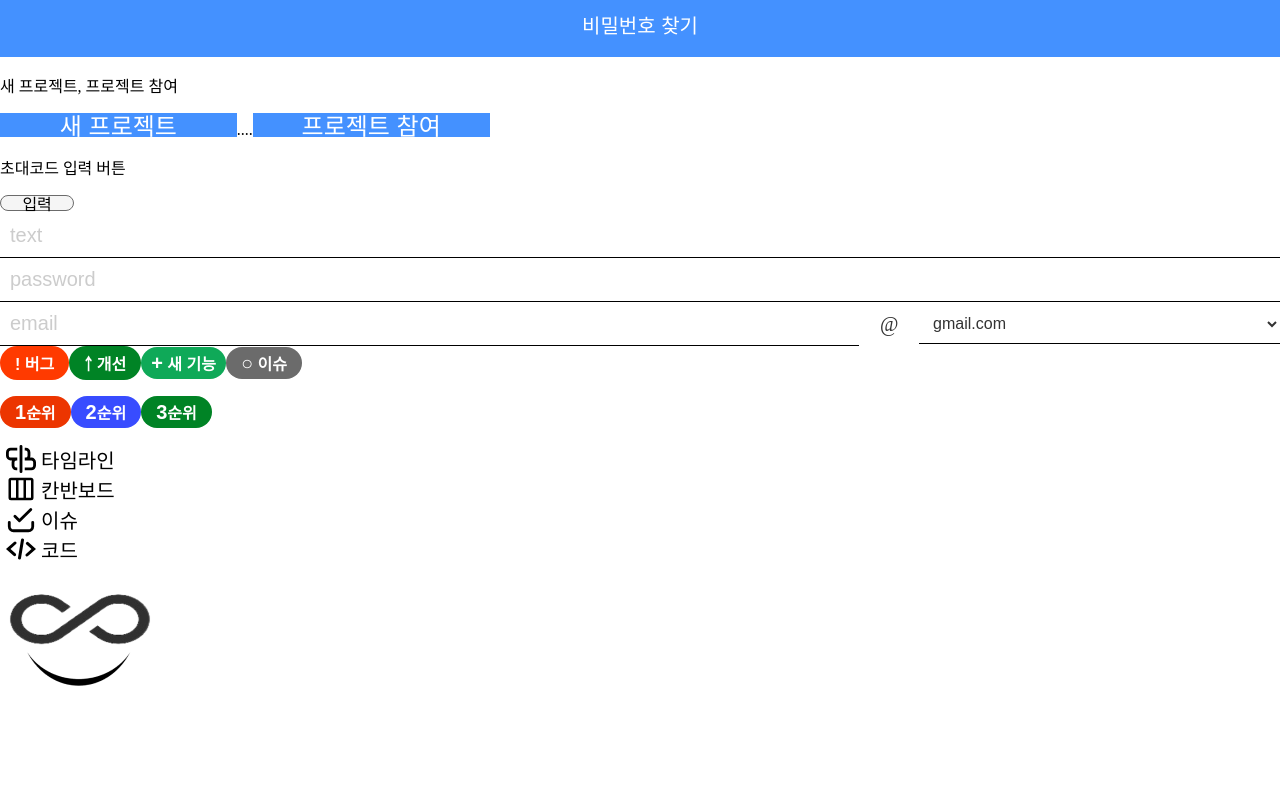
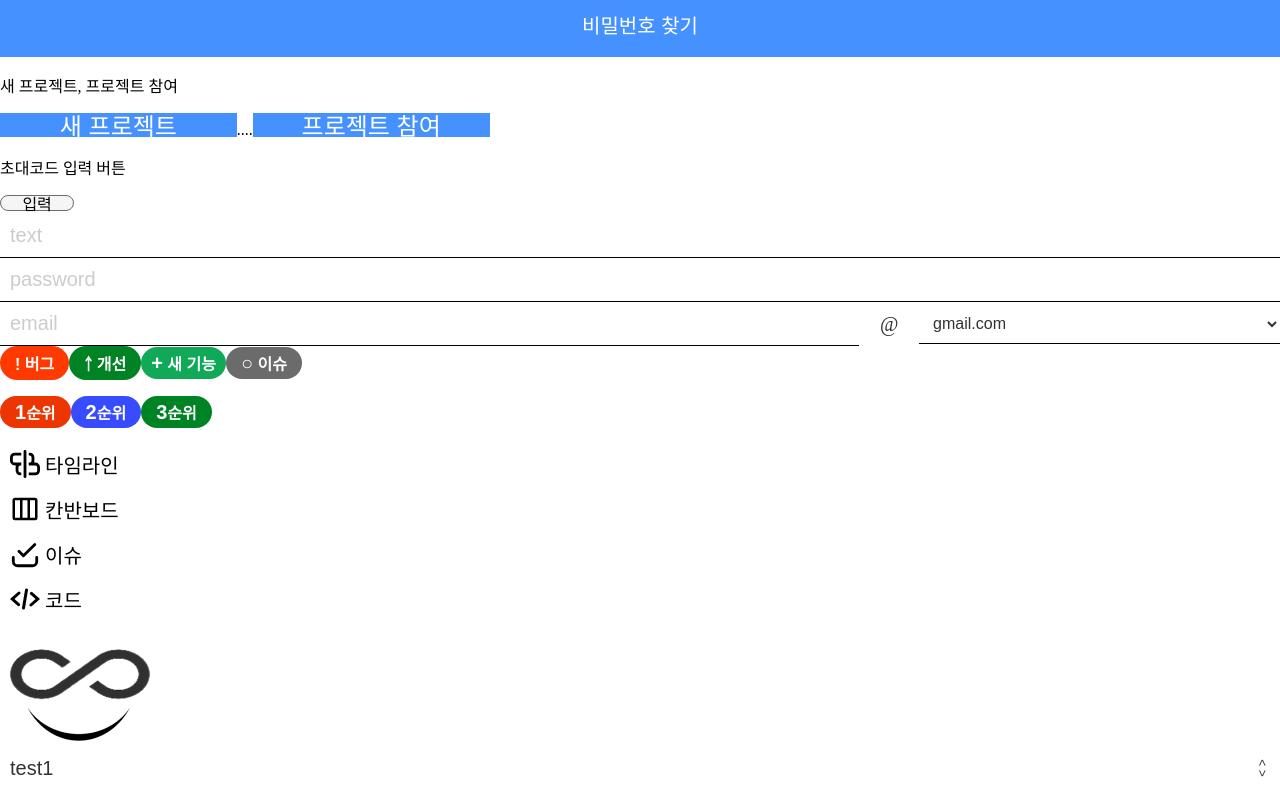
Before and after one commit to TeamSlur/front_ts, a React (Create React App) app: page /test in a window 1280 px wide. Shown: the part 695-1495 px from the top of the page. Before the commit the page ends 1387 px from the top, so only its background shows below. Built offline with nearby package versions, Linux system fonts and the light colour scheme.

Commit message:
[chore] change code

```diff
--- a/src/component/AlertIcon.tsx
+++ b/src/component/AlertIcon.tsx
@@ -2,6 +2,6 @@ import React from 'react';
 import type { SVGProps } from 'react';
 
 export function AlertIcon(props: SVGProps<SVGSVGElement>) {
-    return (<svg xmlns="http://www.w3.org/2000/svg" width="1em" height="1em" viewBox="0 0 32 32" {...props}><path fill="currentColor" d="M16 4a9 9 0 0 0-9 9v4.803l-1.929 4.826A1 1 0 0 0 6 24h6c0 2.217 1.783 4 4 4s4-1.783 4-4h6a1 1 0 0 0 .929-1.371L25 17.803V13a9 9 0 0 0-9-9m2 20c0 1.112-.888 2-2 2s-2-.888-2-2zM9 13a7 7 0 1 1 14 0v4.995a1 1 0 0 0 .071.371L24.523 22H7.477l1.452-3.634a1 1 0 0 0 .071-.37z"></path></svg>);
+    return (<svg xmlns="http://www.w3.org/2000/svg" width="30px" height="30px" viewBox="0 0 30 30" {...props}><path fill="currentColor" d="M16 4a9 9 0 0 0-9 9v4.803l-1.929 4.826A1 1 0 0 0 6 24h6c0 2.217 1.783 4 4 4s4-1.783 4-4h6a1 1 0 0 0 .929-1.371L25 17.803V13a9 9 0 0 0-9-9m2 20c0 1.112-.888 2-2 2s-2-.888-2-2zM9 13a7 7 0 1 1 14 0v4.995a1 1 0 0 0 .071.371L24.523 22H7.477l1.452-3.634a1 1 0 0 0 .071-.37z"></path></svg>);
 }
 export default AlertIcon
--- a/src/component/ChatIcon.tsx
+++ b/src/component/ChatIcon.tsx
@@ -2,6 +2,6 @@ import React from 'react';
 import type { SVGProps } from 'react';
 
 export function ChatIcon(props: SVGProps<SVGSVGElement>) {
-    return (<svg xmlns="http://www.w3.org/2000/svg" width="1em" height="1em" viewBox="0 0 24 24" {...props}><path fill="currentColor" d="M6 14h8v-2H6zm0-3h12V9H6zm0-3h12V6H6zM2 22V4q0-.825.588-1.412T4 2h16q.825 0 1.413.588T22 4v12q0 .825-.587 1.413T20 18H6zm3.15-6H20V4H4v13.125zM4 16V4z"></path></svg>);
+    return (<svg xmlns="http://www.w3.org/2000/svg" width="30px" height="30px" viewBox="0 0 24 20" {...props}><path fill="currentColor" d="M6 14h8v-2H6zm0-3h12V9H6zm0-3h12V6H6zM2 22V4q0-.825.588-1.412T4 2h16q.825 0 1.413.588T22 4v12q0 .825-.587 1.413T20 18H6zm3.15-6H20V4H4v13.125zM4 16V4z"></path></svg>);
 }
 export default ChatIcon
--- a/src/component/PlanItems.scss
+++ b/src/component/PlanItems.scss
@@ -1,6 +1,8 @@
 .planItems{
   width: 100%;
-  height: 30px;
+  padding: 10px;
+  margin-top: 5px;
+  height: 40px;
   border: none;
   font-size: 20px;
   background-color: white;
--- a/src/component/PlanItems.tsx
+++ b/src/component/PlanItems.tsx
@@ -7,6 +7,7 @@ import'./PlanItems.scss'
 
 interface Props {
     type: 'timeline' | 'issue' | 'code' | 'board';
+    onClick?: () => void;
 }
 
 const planItemsName = {
@@ -24,13 +25,13 @@ const planItems = {
     board: BoardIcon
 };
 
-const PlanItems = ({type}: Props) => {
+const PlanItems = ({type, onClick}: Props) => {
     const IconComponent = planItems[type];
-    return(
-        <button className={'planItems'}>
-            <IconComponent className={'planIcons'}/>
+    return (
+        <button className="planItems" onClick={onClick}>
+            <IconComponent className="planIcons" />
             {planItemsName[type]}
         </button>
-    )
+    );
 }
 export default PlanItems
--- a/src/component/SettingIcon.tsx
+++ b/src/component/SettingIcon.tsx
@@ -2,6 +2,6 @@ import React from 'react';
 import type { SVGProps } from 'react';
 
 export function SettingIcon(props: SVGProps<SVGSVGElement>) {
-    return (<svg xmlns="http://www.w3.org/2000/svg" width="1em" height="1em" viewBox="0 0 24 24" {...props}><path fill="currentColor" d="M19.9 12.66a1 1 0 0 1 0-1.32l1.28-1.44a1 1 0 0 0 .12-1.17l-2-3.46a1 1 0 0 0-1.07-.48l-1.88.38a1 1 0 0 1-1.15-.66l-.61-1.83a1 1 0 0 0-.95-.68h-4a1 1 0 0 0-1 .68l-.56 1.83a1 1 0 0 1-1.15.66L5 4.79a1 1 0 0 0-1 .48L2 8.73a1 1 0 0 0 .1 1.17l1.27 1.44a1 1 0 0 1 0 1.32L2.1 14.1a1 1 0 0 0-.1 1.17l2 3.46a1 1 0 0 0 1.07.48l1.88-.38a1 1 0 0 1 1.15.66l.61 1.83a1 1 0 0 0 1 .68h4a1 1 0 0 0 .95-.68l.61-1.83a1 1 0 0 1 1.15-.66l1.88.38a1 1 0 0 0 1.07-.48l2-3.46a1 1 0 0 0-.12-1.17ZM18.41 14l.8.9l-1.28 2.22l-1.18-.24a3 3 0 0 0-3.45 2L12.92 20h-2.56L10 18.86a3 3 0 0 0-3.45-2l-1.18.24l-1.3-2.21l.8-.9a3 3 0 0 0 0-4l-.8-.9l1.28-2.2l1.18.24a3 3 0 0 0 3.45-2L10.36 4h2.56l.38 1.14a3 3 0 0 0 3.45 2l1.18-.24l1.28 2.22l-.8.9a3 3 0 0 0 0 3.98m-6.77-6a4 4 0 1 0 4 4a4 4 0 0 0-4-4m0 6a2 2 0 1 1 2-2a2 2 0 0 1-2 2"></path></svg>);
+    return (<svg xmlns="http://www.w3.org/2000/svg" width="30px" height="30px" viewBox="0 0 24 24" {...props}><path fill="currentColor" d="M19.9 12.66a1 1 0 0 1 0-1.32l1.28-1.44a1 1 0 0 0 .12-1.17l-2-3.46a1 1 0 0 0-1.07-.48l-1.88.38a1 1 0 0 1-1.15-.66l-.61-1.83a1 1 0 0 0-.95-.68h-4a1 1 0 0 0-1 .68l-.56 1.83a1 1 0 0 1-1.15.66L5 4.79a1 1 0 0 0-1 .48L2 8.73a1 1 0 0 0 .1 1.17l1.27 1.44a1 1 0 0 1 0 1.32L2.1 14.1a1 1 0 0 0-.1 1.17l2 3.46a1 1 0 0 0 1.07.48l1.88-.38a1 1 0 0 1 1.15.66l.61 1.83a1 1 0 0 0 1 .68h4a1 1 0 0 0 .95-.68l.61-1.83a1 1 0 0 1 1.15-.66l1.88.38a1 1 0 0 0 1.07-.48l2-3.46a1 1 0 0 0-.12-1.17ZM18.41 14l.8.9l-1.28 2.22l-1.18-.24a3 3 0 0 0-3.45 2L12.92 20h-2.56L10 18.86a3 3 0 0 0-3.45-2l-1.18.24l-1.3-2.21l.8-.9a3 3 0 0 0 0-4l-.8-.9l1.28-2.2l1.18.24a3 3 0 0 0 3.45-2L10.36 4h2.56l.38 1.14a3 3 0 0 0 3.45 2l1.18-.24l1.28 2.22l-.8.9a3 3 0 0 0 0 3.98m-6.77-6a4 4 0 1 0 4 4a4 4 0 0 0-4-4m0 6a2 2 0 1 1 2-2a2 2 0 0 1-2 2"></path></svg>);
 }
 export default SettingIcon
--- a/src/component/UserIcon.tsx
+++ b/src/component/UserIcon.tsx
@@ -2,6 +2,6 @@ import React from 'react';
 import type { SVGProps } from 'react';
 
 export function UserIcon(props: SVGProps<SVGSVGElement>) {
-    return (<svg xmlns="http://www.w3.org/2000/svg" width="1em" height="1em" viewBox="0 0 256 256" {...props}><path fill="currentColor" d="M128 24a104 104 0 1 0 104 104A104.11 104.11 0 0 0 128 24M74.08 197.5a64 64 0 0 1 107.84 0a87.83 87.83 0 0 1-107.84 0M96 120a32 32 0 1 1 32 32a32 32 0 0 1-32-32m97.76 66.41a79.66 79.66 0 0 0-36.06-28.75a48 48 0 1 0-59.4 0a79.66 79.66 0 0 0-36.06 28.75a88 88 0 1 1 131.52 0"></path></svg>);
+    return (<svg xmlns="http://www.w3.org/2000/svg" width="30px" height="30px" viewBox="0 0 256 256" {...props}><path fill="currentColor" d="M128 24a104 104 0 1 0 104 104A104.11 104.11 0 0 0 128 24M74.08 197.5a64 64 0 0 1 107.84 0a87.83 87.83 0 0 1-107.84 0M96 120a32 32 0 1 1 32 32a32 32 0 0 1-32-32m97.76 66.41a79.66 79.66 0 0 0-36.06-28.75a48 48 0 1 0-59.4 0a79.66 79.66 0 0 0-36.06 28.75a88 88 0 1 1 131.52 0"></path></svg>);
 }
 export default UserIcon
--- a/src/pages/LogIn.scss
+++ b/src/pages/LogIn.scss
@@ -16,7 +16,7 @@
   }
 }
 
-#Logo_login {
+.LoginLogo {
   margin-bottom: 10%;
 }
 .IDContainer {
--- a/src/pages/LogIn.tsx
+++ b/src/pages/LogIn.tsx
@@ -17,13 +17,13 @@ const LogIn = () => {
         navigate('/signup');
     };
     const handleLogInClick = () => {
-        navigate('/main');
+        navigate('/main/:pageContent');
     };
     const separator = " | ";
 
     return (
         <div className={'loginContainer'}>
-            <img id={`Logo_login`} src={`${process.env.PUBLIC_URL}/assets/imgs/logo.png`} alt="Logo"/>
+            <img src={`${process.env.PUBLIC_URL}/assets/imgs/logo.png`} alt="Logo" className={'LoginLogo'}/>
             <TextField type={'ID'}/>
             <TextField type={'password'}/>
             <Button
--- a/src/pages/TestPage.tsx
+++ b/src/pages/TestPage.tsx
@@ -4,9 +4,22 @@ import IssueType from "../component/IssueType";
 import Priority from "../component/Priority";
 import PlanItems from "../component/PlanItems";
 import React from 'react';
+import ProjectNav from "../component/ProjectNav";
 
 
 const TestPage = () => {
+    const projectList = [
+            {
+                    project_id: 1,
+                    project_name: 'test1',
+                    project_members: 5
+            },
+            {
+                    project_id: 2,
+                    project_name: 'test2',
+                    project_members: 3
+            }
+    ];
     return (
         <div className="App">
 
@@ -69,7 +82,7 @@ const TestPage = () => {
             <PlanItems type={"issue"}/>
             <PlanItems type={"code"}/>
             <img src={`${process.env.PUBLIC_URL}/assets/imgs/logo.png`} alt="Logo"/>
-
+            <ProjectNav projectList={projectList} />
         </div>
     );
 }
```
